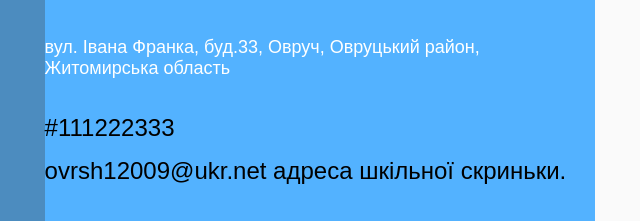
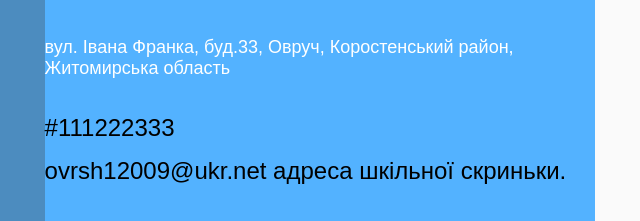
Before and after one commit to NewTea17/ovruchlic1, a plain HTML site: page index.html in a window 1280 px wide. Shown: the part 3596-3817 px from the top of the page, 45-685 px from the left. Drawn offline with nearby package versions, Linux system fonts and the light colour scheme.

Commit message:
Update index.html

```diff
--- a/index.html
+++ b/index.html
@@ -405,7 +405,7 @@
                                 <h2 class="contacts-sub-name">До зустрічі в нашому закладі!</h2>
                             </div>
                             <div class="contacts-location">
-                                <h2 class="location-name">вул. Івана Франка, буд.33, Овруч, Овруцький район, Житомирська область</h2>
+                                <h2 class="location-name">вул. Івана Франка, буд.33, Овруч, Коростенський район, Житомирська область</h2>
                             </div>
                             <div class="telephone">
                                 <h3 class="num-telephone">#111222333</h3>
```
